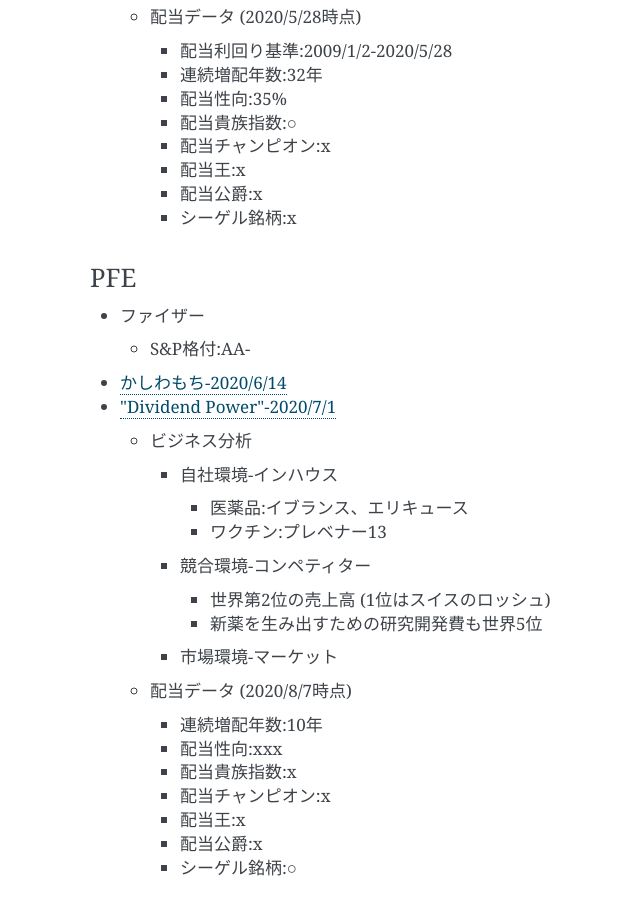
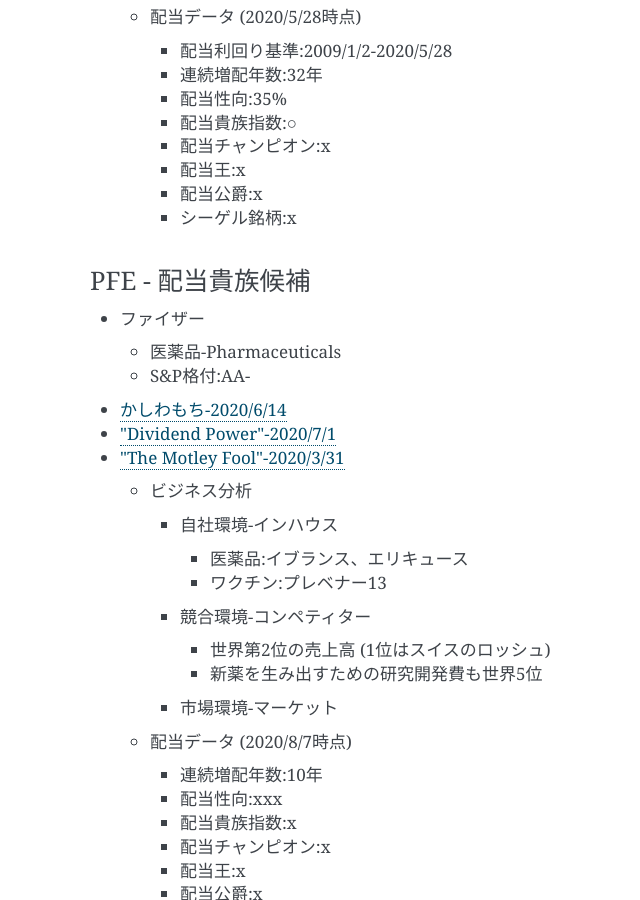
Before and after one commit to yuyuyu0706/sphinx, a Sphinx documentation site: the page built from sphinx/source/work/page07_finance.rst, in a window 1280 px wide and 900 px high, scrolled down 9536 px. Shown: the whole window, without its empty margins (330-970 px from the left). Built offline with Sphinx 7.4.7, drawn with Linux system fonts in a browser that asks for light colours; pages that are not in the unit, such as notebooks, are missing from menus.

Commit message:
auto commit

```diff
--- a/sphinx/source/work/page07_finance.rst
+++ b/sphinx/source/work/page07_finance.rst
@@ -500,16 +500,18 @@ CAH
     * シーゲル銘柄:x
 
 
-********************
-PFE
-********************
+*************************
+PFE - 配当貴族候補
+*************************
 
 * ファイザー
 
+  * 医薬品-Pharmaceuticals
   * S&P格付:AA-
 
 * `かしわもち-2020/6/14 <https://kashiwamichi.com/usstock-pfe/>`_
 * `"Dividend Power"-2020/7/1 <https://www.dividendpower.org/2020/07/01/pfizer-its-a-whole-new-ballgame/>`_
+* `"The Motley Fool"-2020/3/31 <https://www.motleyfool.co.jp/archives/8602>`_
 
   * ビジネス分析
 
```
